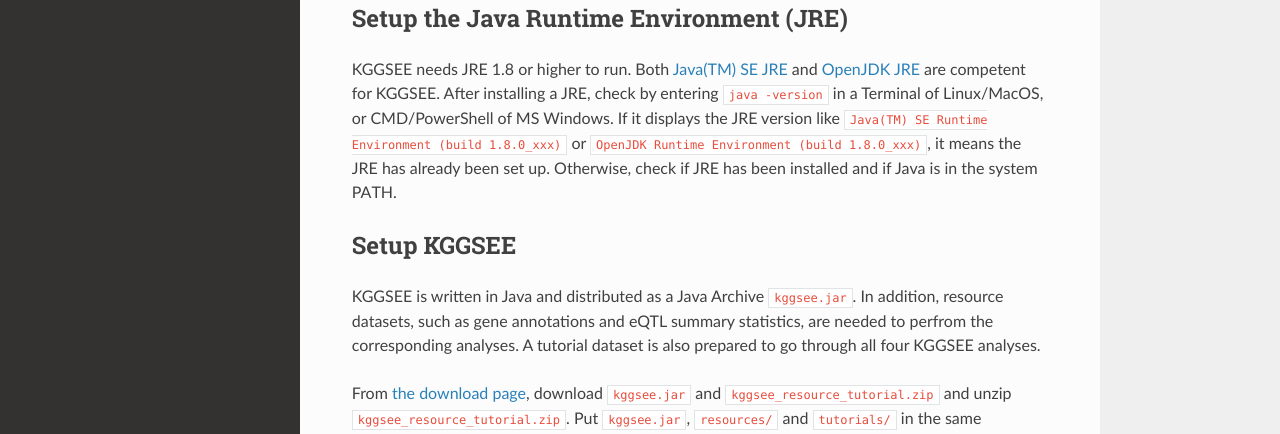
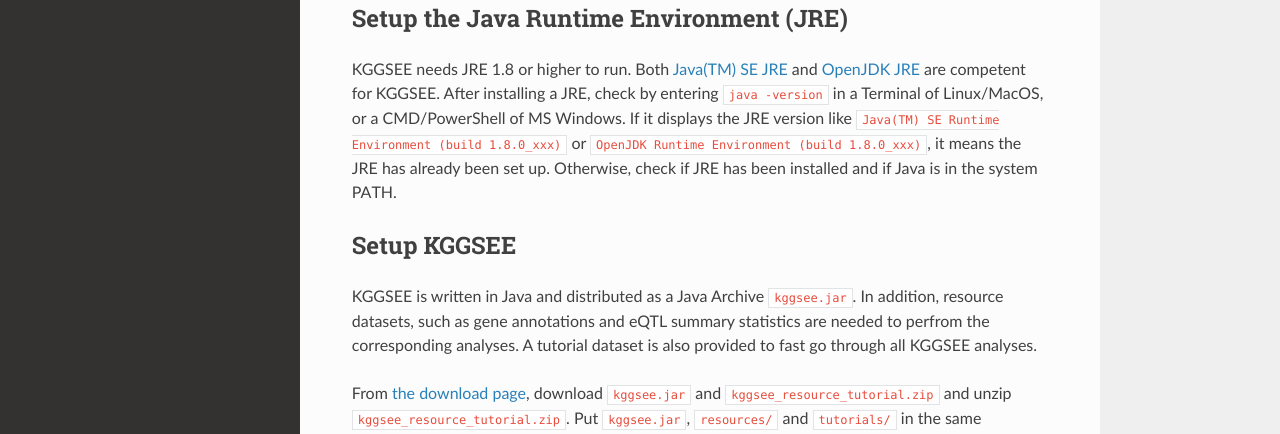
Before and after one commit to pmglab/KGGSEE, a Sphinx documentation site: the page built from doc/source/setup.rst, in a window 1280 px wide and 900 px high. Shown: the part 420-854 px from the top of the window. Built offline with Sphinx 7.4.7 and the Read the Docs theme 2.0.0, drawn with Linux system fonts in a browser that asks for light colours.

Commit message:
Update setup.rst

```diff
--- a/doc/source/setup.rst
+++ b/doc/source/setup.rst
@@ -28,13 +28,13 @@
 Setup the Java Runtime Environment (JRE)
 ========================================
 
-KGGSEE needs JRE 1.8 or higher to run. Both `Java(TM) SE JRE <https://java.com/en/download/manual.jsp>`_ and `OpenJDK JRE <https://openjdk.java.net/install>`_ are competent for KGGSEE. After installing a JRE, check by entering ``java -version`` in a Terminal of Linux/MacOS, or CMD/PowerShell of MS Windows. If it displays the JRE version like ``Java(TM) SE Runtime Environment (build 1.8.0_xxx)`` or ``OpenJDK Runtime Environment (build 1.8.0_xxx)``, it means the JRE has already been set up. Otherwise, check if JRE has been installed and if Java is in the system PATH.
+KGGSEE needs JRE 1.8 or higher to run. Both `Java(TM) SE JRE <https://java.com/en/download/manual.jsp>`_ and `OpenJDK JRE <https://openjdk.java.net/install>`_ are competent for KGGSEE. After installing a JRE, check by entering ``java -version`` in a Terminal of Linux/MacOS, or a CMD/PowerShell of MS Windows. If it displays the JRE version like ``Java(TM) SE Runtime Environment (build 1.8.0_xxx)`` or ``OpenJDK Runtime Environment (build 1.8.0_xxx)``, it means the JRE has already been set up. Otherwise, check if JRE has been installed and if Java is in the system PATH.
 
 
 Setup KGGSEE
 ============
 
-KGGSEE is written in Java and distributed as a Java Archive ``kggsee.jar``. In addition, resource datasets, such as gene annotations and eQTL summary statistics, are needed to perfrom the corresponding analyses. A tutorial dataset is also prepared to go through all four KGGSEE analyses.
+KGGSEE is written in Java and distributed as a Java Archive ``kggsee.jar``. In addition, resource datasets, such as gene annotations and eQTL summary statistics are needed to perfrom the corresponding analyses. A tutorial dataset is also provided to fast go through all KGGSEE analyses.
 
 From `the download page <http://pmglab.top/kggsee/#/download>`_, download ``kggsee.jar`` and ``kggsee_resource_tutorial.zip`` and unzip ``kggsee_resource_tutorial.zip``. Put ``kggsee.jar``, ``resources/`` and ``tutorials/`` in the same directory, and then, it's ready.
 
```
